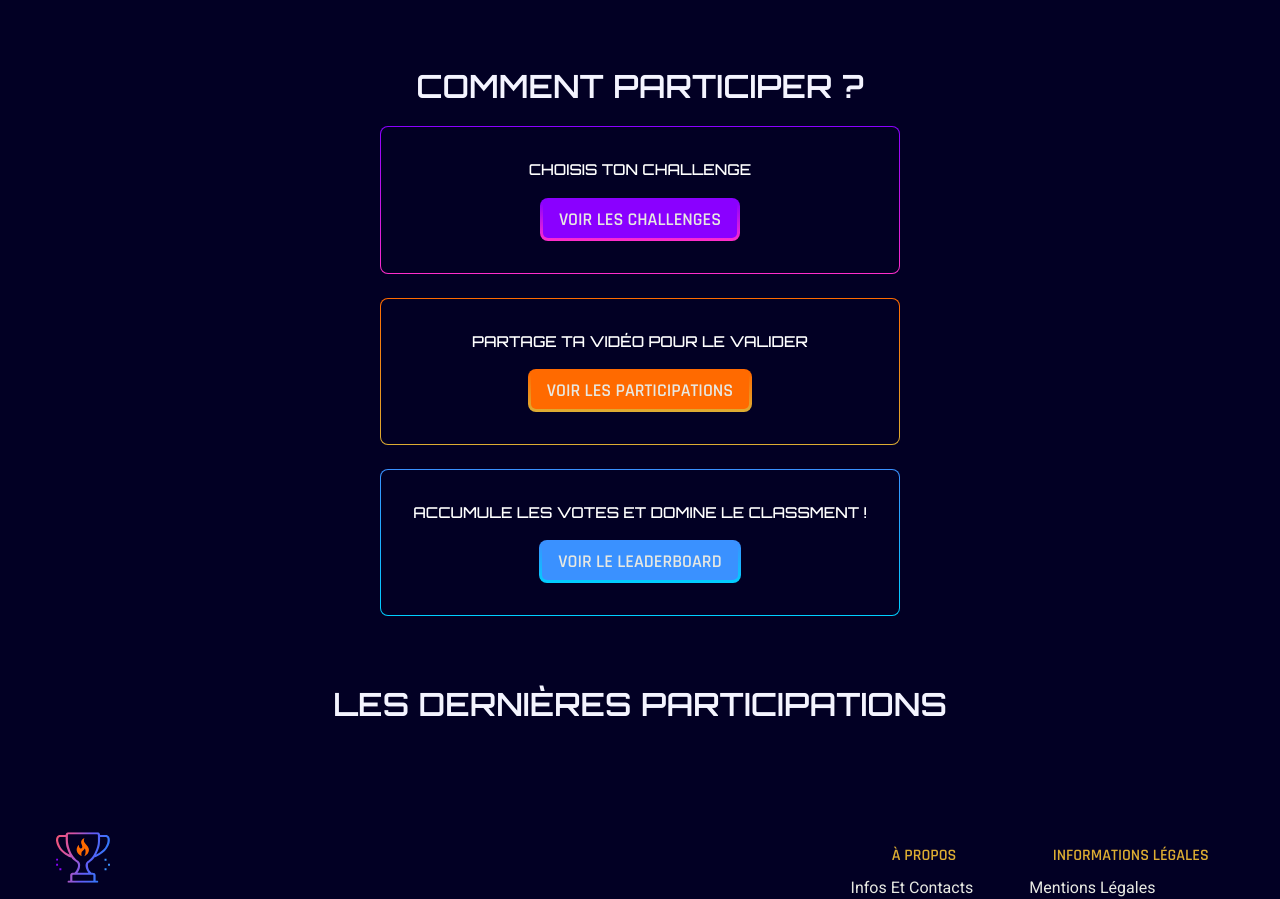
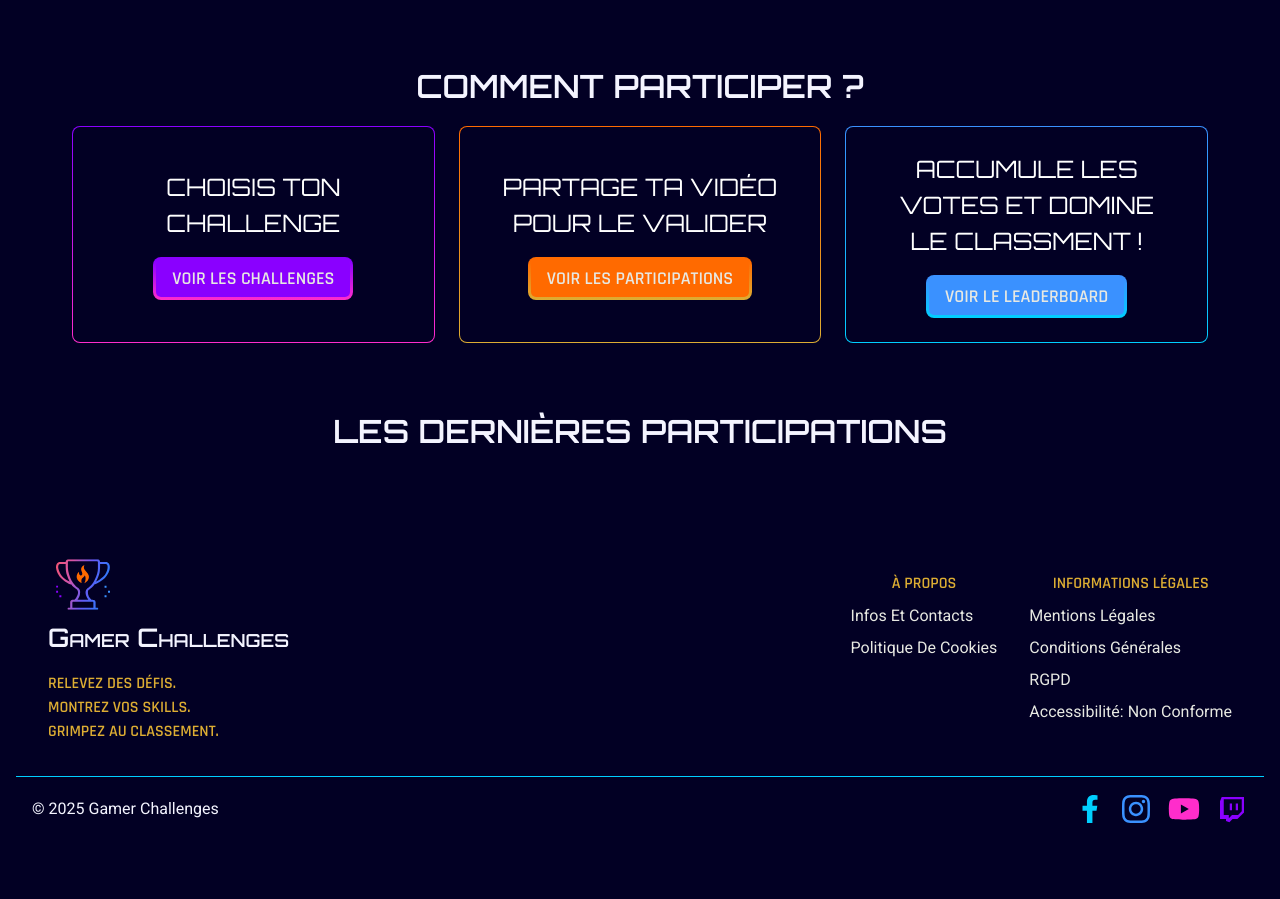
Before and after one commit to Damien-Ancelin/Gamer-Challenges-Front, a React (Vite) app: page / in a window 1280 px wide. Shown: the part 1540-2439 px from the top of the page. After the commit the page ends 2397 px from the top, so only its background shows below. Built offline with nearby package versions, Linux system fonts and the light colour scheme.

Commit message:
feat: add responsive style

```diff
--- a/src/styles/components/_how-it-works.scss
+++ b/src/styles/components/_how-it-works.scss
@@ -5,19 +5,20 @@
   &__content {
     @include m.flex-column;
     justify-content: space-between;
-    align-items: center;
+    align-items: stretch;
     gap: v.$l;
+    padding: 0 v.$l;
     &__item {
       @include m.flex-column;
       justify-content: center;
       align-items: center;
       gap: v.$m;
-      width: 100%;
       padding: v.$xl;
+      flex: 1;
       &__title {
         font-size: 0.938rem;
         font-family: "Orbitron", sans-serif;
-        font-weight: 500;
+        font-weight: 400;
         text-transform: uppercase;
         text-align: center;
         margin: 0;
@@ -48,4 +49,33 @@
       }
     }
   }
+
+  @media screen and (min-width: 768px) {
+    &__content {
+      @include m.flex-row;
+      gap: v.$l;
+      padding: 0 v.$s;
+      &__item {
+        gap: v.$m;
+        padding: v.$l;
+      }
+    }
+  }
+
+  @media screen and (min-width: 1024px) {
+    &__content {
+      @include m.flex-row;
+      gap: v.$l;
+      &__item {
+        @include m.flex-column;
+        justify-content: center;
+        align-items: center;
+        gap: v.$m;
+        padding: v.$l;
+        &__title {
+          font-size: 1.5rem;
+        }
+      }
+    }
+  }
 }
```
